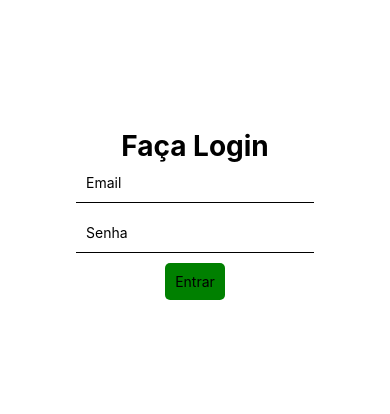
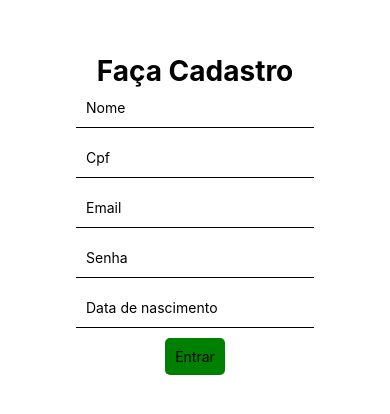
Before and after one commit to MateusC2/AulasMobile, a React Native app in the folder meuAppp/: screen / in a window 390 px wide. Shown: the part 208-622 px from the top of the page. Built offline with nearby package versions, Linux system fonts and the light colour scheme.

Commit message:
Add pagina cadastro

```diff
--- a/meuAppp/src/App.js
+++ b/meuAppp/src/App.js
@@ -1,10 +1,11 @@
 import { StyleSheet, Text, View, TextInput, Button } from "react-native";
 import Login from "./screens/Login"
+import Cadastro from "./screens/Cadastro";
 
 export default function App() {
   return (
     <View style = {styles.container}>
-      <Login/>
+      <Cadastro/>
     </View>
   );
 }
--- a/meuAppp/src/axios/axios.js
+++ b/meuAppp/src/axios/axios.js
@@ -8,6 +8,7 @@
 })
 
 const sheets = {
-    postLogin:(user)=>api.post("login/",user)
+    postLogin:(user)=>api.post("login/",user),
+    postCadastro: (user) => api.post("user/", user)
 }
 export default sheets;
--- /dev/null
+++ b/meuAppp/src/screens/Cadastro.js
@@ -0,0 +1,108 @@
+import React, { useState } from "react";
+import {
+  View,
+  Text,
+  TextInput,
+  TouchableOpacity,
+  Alert,
+  StyleSheet,
+} from "react-native";
+import api from "../axios/axios";
+
+export default function Cadastro() {
+  const [user, setUser] = useState({
+    name: "",
+    cpf: "",
+    email: "",
+    password: "",
+    data_nascimento: "",
+  });
+
+  async function handleCadastro() {
+    await api.postCadastro(user).then(
+      (response) => {
+        console.log(response.data.message);
+        Alert.alert("OK", response.data.message);
+      },
+      (error) => {
+        console.log(error.response.data.error);
+        Alert.alert("Erro", error.response.data.error);
+      }
+    );
+  }
+
+  return (
+    <View style={styles.container}>
+      <Text style={styles.tittle}>Faça Cadastro</Text>
+      <TextInput
+        style={styles.input}
+        placeholder="Nome"
+        value={user.name}
+        onChangeText={(value) => {
+          setUser({ ...user, name: value });
+        }}
+      ></TextInput>
+
+      <TextInput
+      style={styles.input}
+        placeholder="Cpf"
+        value={user.cpf}
+        onChangeText={(value) => {
+          setUser({ ...user, cpf: value });
+        }}
+      ></TextInput>
+
+      <TextInput
+        style={styles.input}
+        placeholder="Email"
+        value={user.email}
+        onChangeText={(value) => {
+          setUser({ ...user, email: value });
+        }}
+      ></TextInput>
+      <TextInput
+        style={styles.input}
+        placeholder="Senha"
+        value={user.password}
+        onChangeText={(value) => {
+          setUser({ ...user, password: value });
+        }}
+      ></TextInput>
+            <TextInput
+      style={styles.input}
+        placeholder="Data de nascimento"
+        value={user.data_nascimento}
+        onChangeText={(value) => {
+          setUser({ ...user, data_nascimento: value });
+        }}
+      ></TextInput>
+      <TouchableOpacity onPress={handleCadastro} style={styles.button}>
+        <Text>Entrar</Text>
+      </TouchableOpacity>
+    </View>
+  );
+}
+
+const styles = StyleSheet.create({
+  container: {
+    flex: 1,
+    justifyContent: "center",
+    alignItems: "center",
+  },
+  tittle: {
+    fontSize: 28,
+    fontWeight: "bold",
+  },
+  input: {
+    width: "100%",
+    height: 40,
+    borderBottomWidth: 1,
+    marginBottom: 10,
+    paddingHorizontal: 10,
+  },
+  button: {
+    backgroundColor: "green",
+    padding: 10,
+    borderRadius: 5,
+  },
+});
--- a/meuAppp/src/screens/Login.js
+++ b/meuAppp/src/screens/Login.js
@@ -19,9 +19,10 @@
     await api.postLogin(user).then(
         (response)=>{
             console.log(response.data.message)
-            Alert.alert(response.data.message)
+            Alert.alert('OK',response.data.message)
         },(error)=>{
-            console.log(error)
+            console.log(error.response.data.error)
+            Alert.alert('Erro', error.response.data.error)
         }
     )
   }
```
